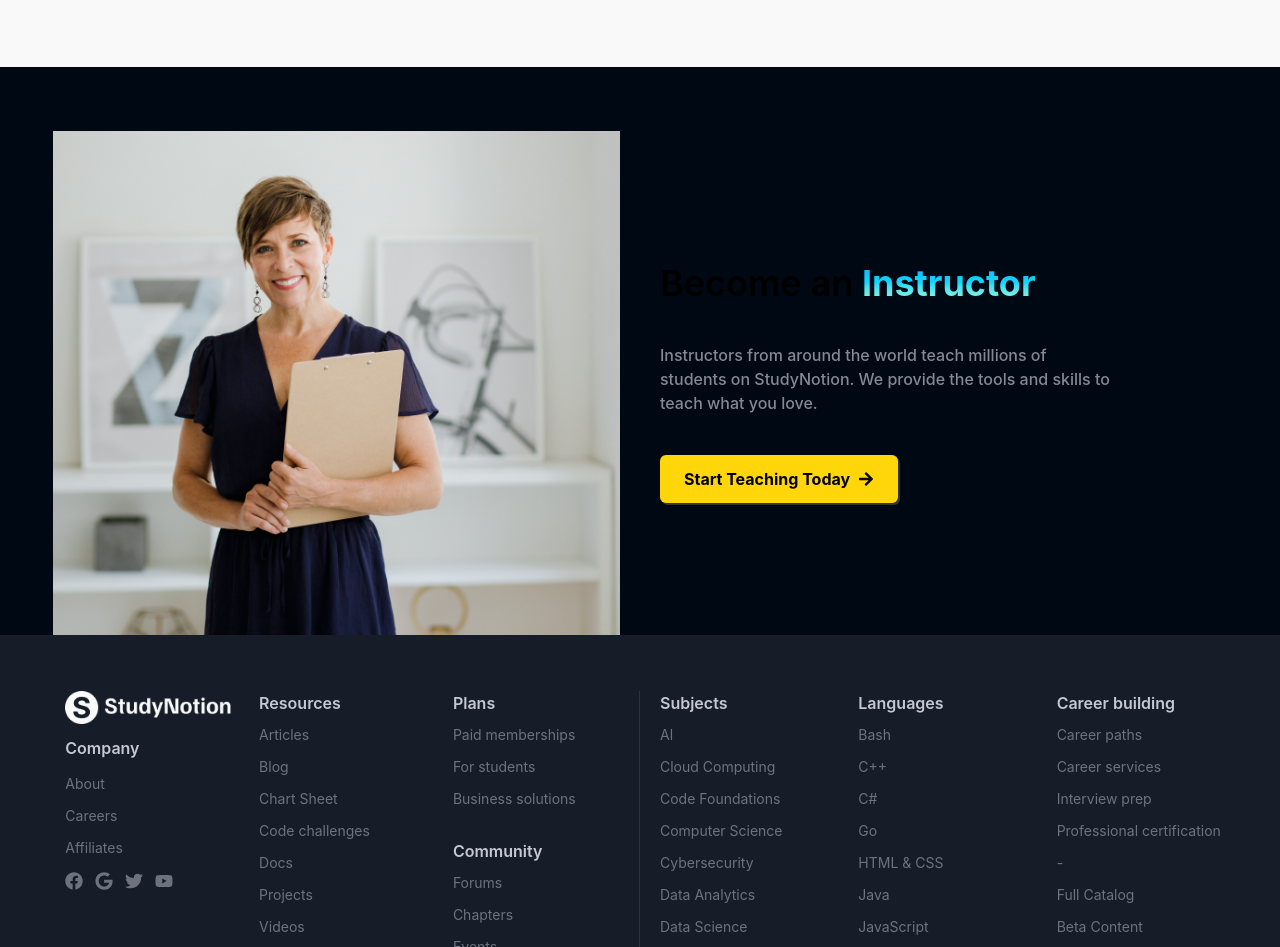
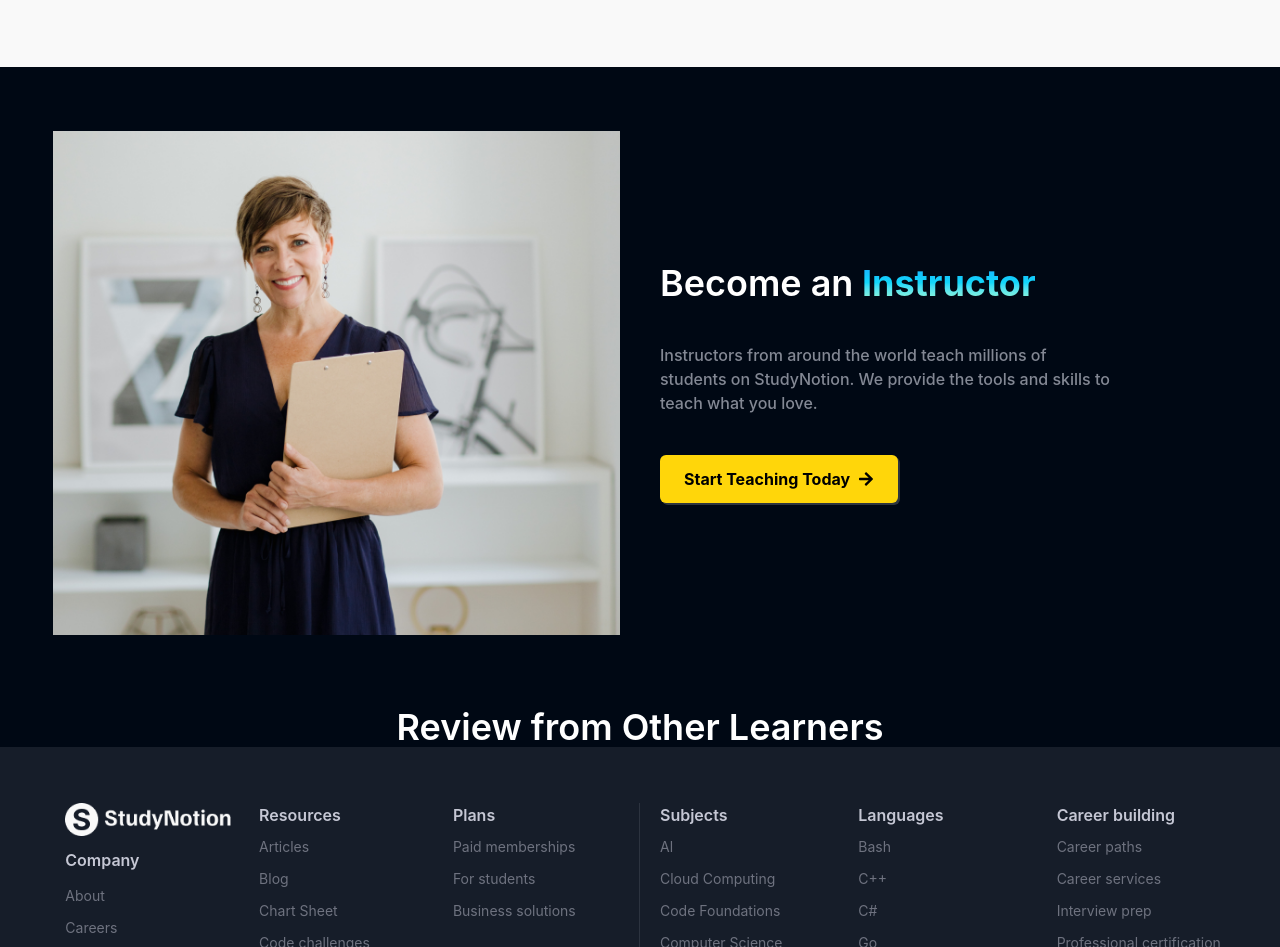
Before and after one commit to lokeshloki3/edtech-full, a React (Vite) app: page / in a window 1280 px wide. Shown: the part 3660-4607 px from the top of the page. Built offline with nearby package versions, Linux system fonts and the light colour scheme.

Commit message:
Home updated

```diff
--- a/src/pages/Home.jsx
+++ b/src/pages/Home.jsx
@@ -158,13 +158,11 @@ const Home = () => {
                 </div>
             </div>
             {/* Section 3 */}
-            <div className='w-11/12 mx-auto flex flex-col max-w-(--max-content) items-center justify-center'>
-                <div>
-                    <InstructorSection />
-                </div>
-                <div>
-
-                </div>
+            <div className='w-11/12 mx-auto flex flex-col max-w-(--max-content) items-center justify-between gap-8
+            first-letter bg-richblack-900 text-white'>
+                <InstructorSection />
+                <h2 className='text-center text-4xl font-semibold mt-10'>Review from Other Learners</h2>
+                {/* Review Silder */}
             </div>
             {/* Footer */}
             <Footer />
```
